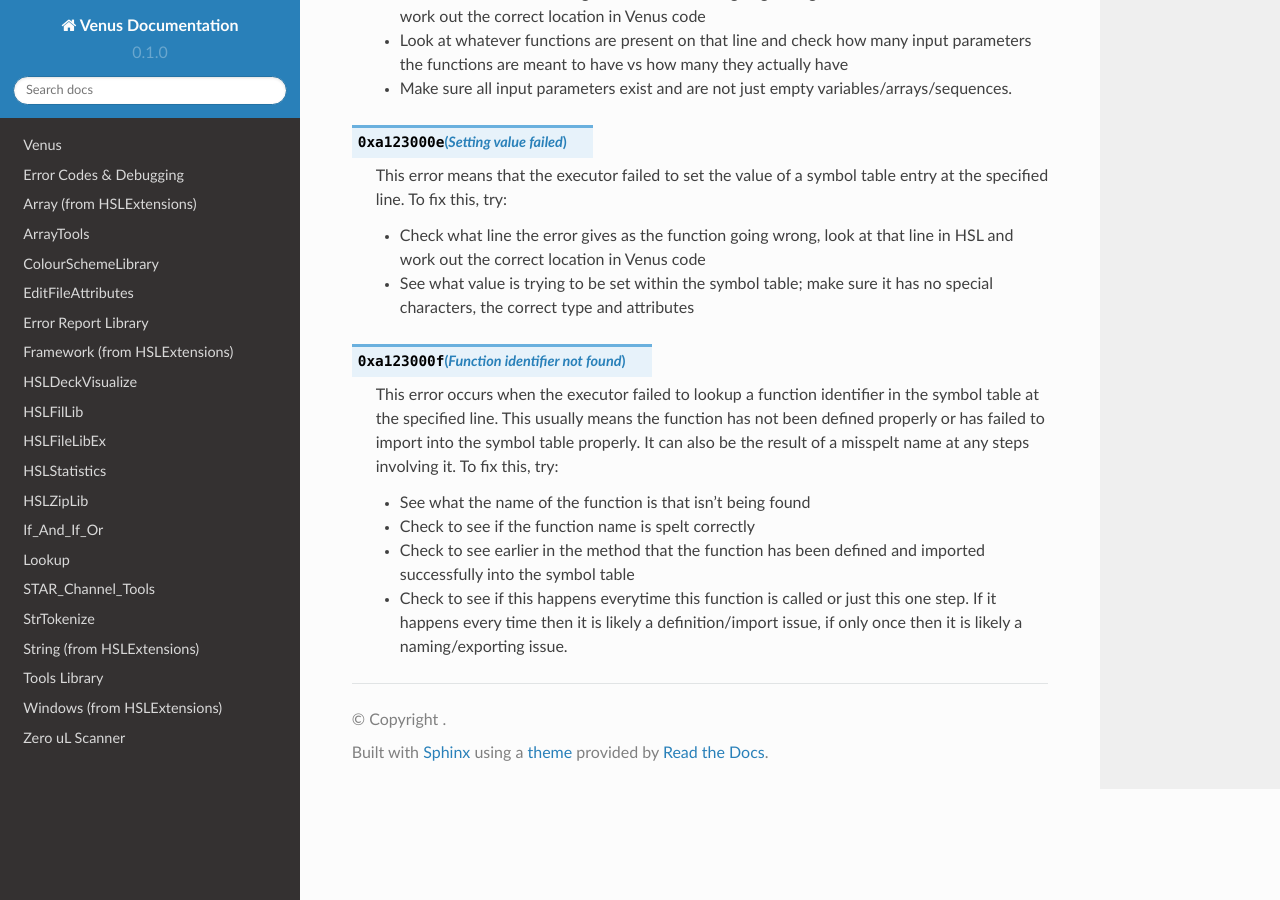
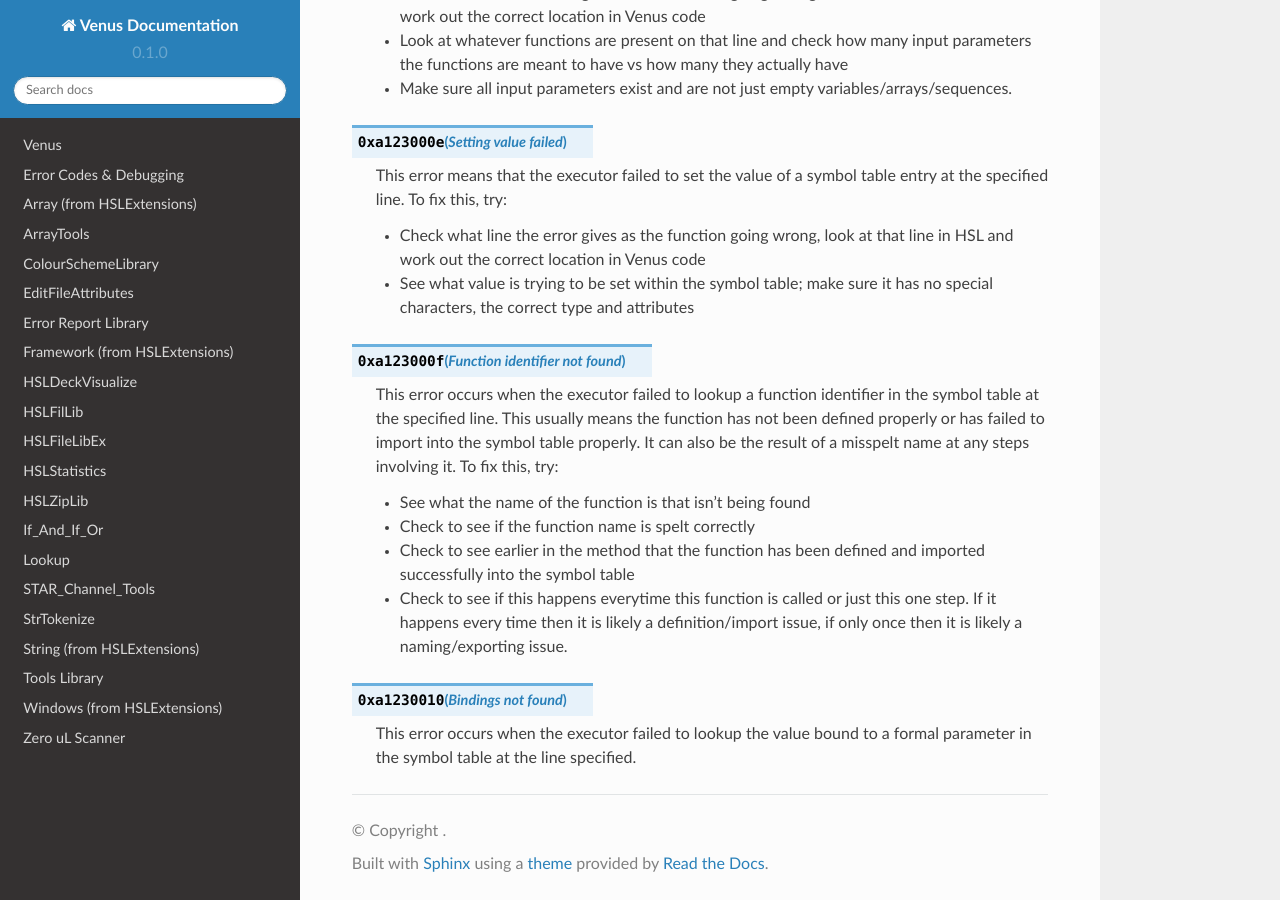
Before and after one commit to theonetruenerd/VenusLibraryDocumentation, a Sphinx documentation site: the page built from docs/source/RuntimeErrors.rst, in a window 1280 px wide and 900 px high, scrolled down 6138 px. Built offline with Sphinx 7.4.7 and the Read the Docs theme 2.0.0, drawn with Linux system fonts in a browser that asks for light colours; pages that are not in the unit, such as notebooks, are missing from menus.

Commit message:
Update RuntimeErrors.rst

```diff
--- a/docs/source/RuntimeErrors.rst
+++ b/docs/source/RuntimeErrors.rst
@@ -213,3 +213,7 @@ Error explanations and advice
   - Check to see if the function name is spelt correctly
   - Check to see earlier in the method that the function has been defined and imported successfully into the symbol table
   - Check to see if this happens everytime this function is called or just this one step. If it happens every time then it is likely a definition/import issue, if only once then it is likely a naming/exporting issue.
+
+.. py:function:: 0xa1230010 (Bindings not found)
+
+  This error occurs when the executor failed to lookup the value bound to a formal parameter in the symbol table at the line specified.
```
